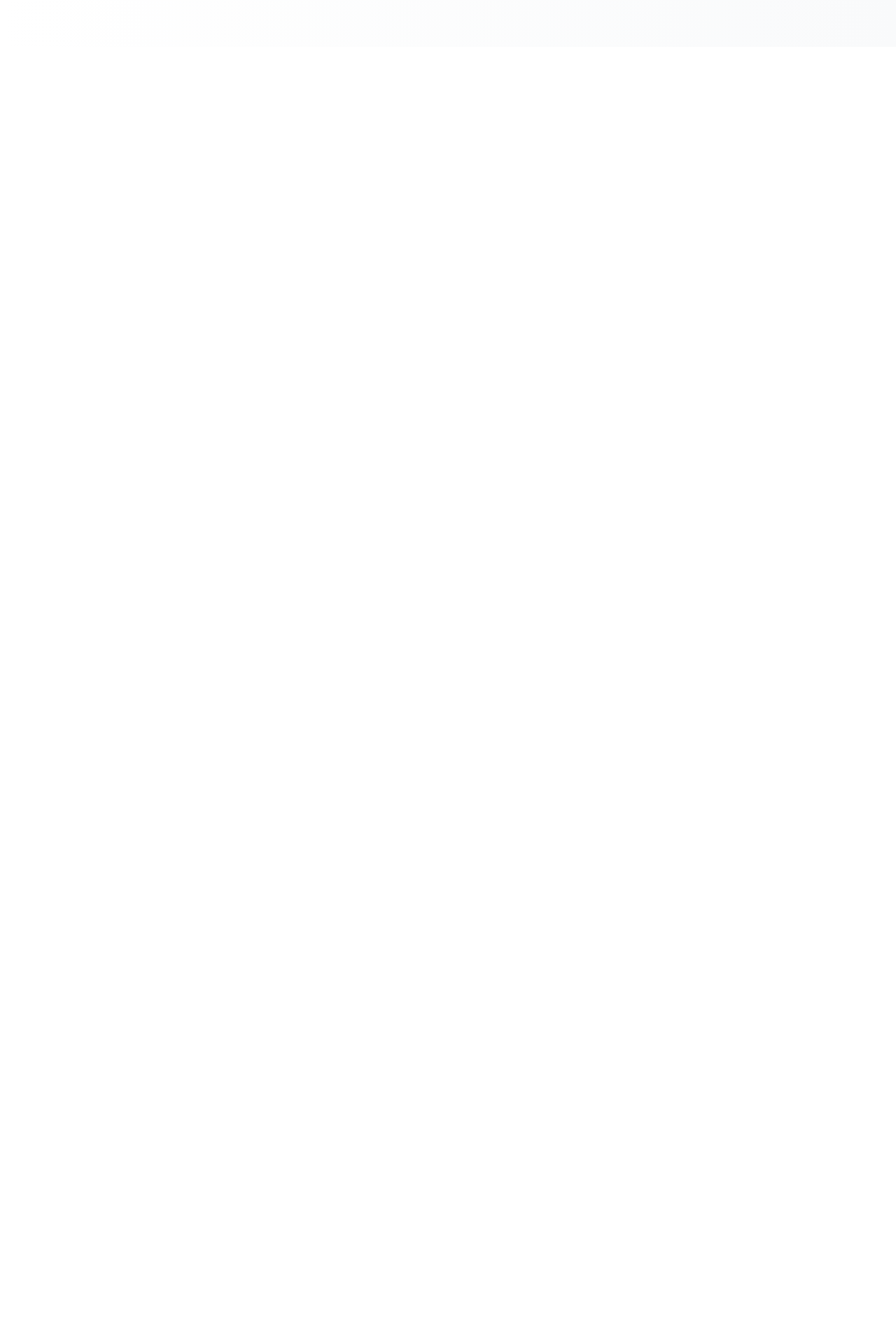
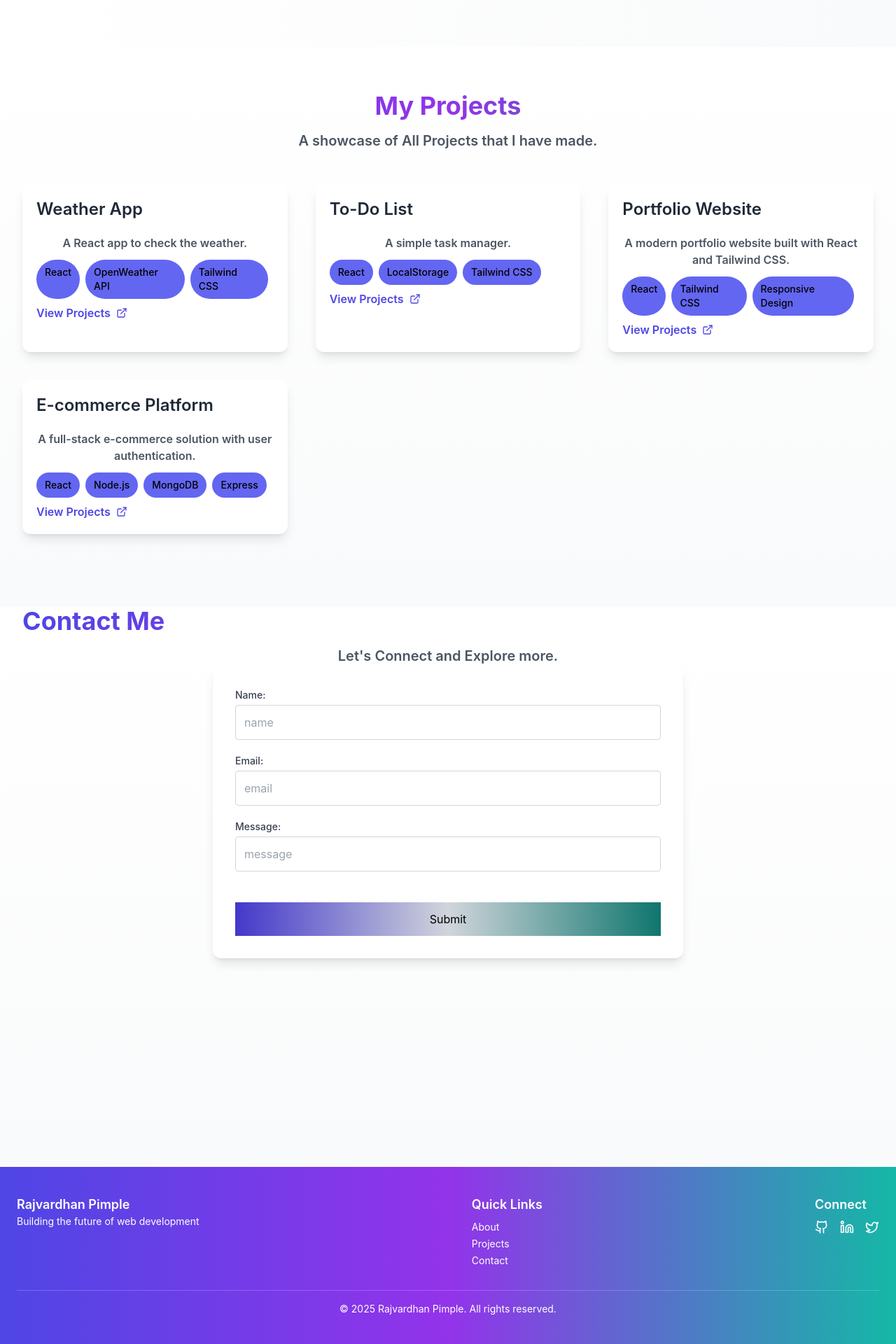
Before and after one commit to RAPGOD0303/Portfolio-App, a React (Create React App) app: page / in a window 1280 px wide. Shown: the part 2769-4689 px from the top of the page at 70% size. Before the commit the page ends 2836 px from the top, so only its background shows below. Built offline with nearby package versions, Linux system fonts and the light colour scheme.

Commit message:
Portfolio-App Day4

```diff
--- a/src/App.js
+++ b/src/App.js
@@ -3,12 +3,18 @@ import './App.css';
 import Navbar from './components/Navbar.jsx';
 import About from './components/About';
 import Skill from './components/Skill.jsx';
+import Footer from './components/Footer.jsx';
+import Project from './components/Project.jsx';
+import Contact from './components/Contact.jsx';
 function App() {
   return (
     <>
     <Navbar/>
     <About/>
     <Skill/>
+    <Project/>
+    <Contact/>
+    <Footer/>
     </>
   );
 }
--- /dev/null
+++ b/src/components/Contact.jsx
@@ -0,0 +1,55 @@
+import { useState } from "react";
+
+
+export default function Contact() {
+    const [form, setForm] = useState
+    ({
+        name:"",
+        email:"",
+        description:"",
+    });
+    const handleChange= (e)=>{
+        const {name,value} = e.target;
+        setForm((prev)=>({
+            ...prev,
+            [name]:value,
+        }));
+    }
+
+    const handleSubmit = (e)=>{
+        e.preventDefault();
+        const mailtoLink = `mailto:your-email@example.com?subject=Portfolio Contact: ${form.name}&body=Name: ${form.name}%0D%0AEmail: ${form.email}%0D%0A%0D%0AMessage:%0D%0A${form.message}`
+        window.location.href=mailtoLink;
+        setForm({name: " ", email: " ", message: " "});
+    }
+  return (
+    <>
+     <div id="Contact" className='min-h-screen w-full bg-gradient-to-b from-white to-gray-50'>
+        <div className="max-w-7xl mx-auto px-4 sm:px-6 lg:px-8">
+            <h2 className="text-4xl font-bold bg-gradient-to-r from-indigo-600 via-purple-600 to-teal-600 bg-clip-text text-transparent">Contact Me</h2>
+            <p className="mt-4 text-xl text-center text-gray-600 font-semibold">Let's Connect and Explore more.</p>
+        </div>
+
+        {/* contact form */}
+
+        <div className="max-w-2xl mx-auto bg-white p-8 rounded-xl shadow-lg">
+            <form onSubmit={handleSubmit} className="space-y-6">
+                <div className="">
+                    <label className="block text-sm font-medium text-gray-700" htmlFor="name">Name:</label>
+                    <input type="text" name="name" id="name" placeholder="name" value={form.name} onChange={handleChange} required className="mt-1 block w-full border border-gray-300 rounded p-3 mb-5"/>
+
+                    <label className="block text-sm font-medium text-gray-700" htmlFor="email">Email:</label>
+                    <input type="email" name="email" id="email" placeholder="email" value={form.email} onChange={handleChange} required className="mt-1 block w-full border border-gray-300 rounded p-3 mb-5"/>
+
+                    <label className="block text-sm font-medium text-gray-700" htmlFor="message">Message:</label>
+                    <input type="text" name="message" id="message" placeholder="message" value={form.message} onChange={handleChange} required rows= "4" className="mt-1 block w-full border border-gray-300 rounded p-3 mb-5"/>
+                </div>
+
+                    <button type="submit" className="w-full px-6 py-3 bg-gradient-to-r from-indigo-700 via-gray-300 to-teal-700">Submit</button>
+
+            </form>
+        </div>
+    </div>
+    </>
+  );
+}
--- /dev/null
+++ b/src/components/Footer.jsx
@@ -0,0 +1,48 @@
+import { Github, Linkedin, Twitter } from 'lucide-react';
+
+// Footer.jsx
+export default function Footer() {
+  return (
+    <footer className="bg-gradient-to-r from-indigo-600 via-purple-600 to-teal-500 text-white py-10 px-6">
+      <div className="max-w-7xl mx-auto flex flex-col md:flex-row md:justify-between text-center md:text-left space-y-8 md:space-y-0">
+
+        {/* Left Section */}
+        <div>
+          <h2 className="text-lg font-semibold">Rajvardhan Pimple</h2>
+          <p className="text-sm">Building the future of web development</p>
+        </div>
+
+        {/* Center Section */}
+        <div>
+          <h2 className="text-lg font-semibold mb-2">Quick Links</h2>
+          <ul className="space-y-1 text-sm">
+            <li><a href="#about" className="hover:underline">About</a></li>
+            <li><a href="#projects" className="hover:underline">Projects</a></li>
+            <li><a href="#contact" className="hover:underline">Contact</a></li>
+          </ul>
+        </div>
+
+        {/* Right Section */}
+        <div>
+  <h2 className="text-lg font-semibold mb-2">Connect</h2>
+  <div className="flex justify-center md:justify-start space-x-4 text-xl">
+    <a href="#" aria-label="GitHub" className="hover:text-gray-300">
+      <Github className="w-5 h-5" />
+    </a>
+    <a href="#" aria-label="LinkedIn" className="hover:text-gray-300">
+      <Linkedin className="w-5 h-5" />
+    </a>
+    <a href="#" aria-label="Twitter" className="hover:text-gray-300">
+      <Twitter className="w-5 h-5" />
+    </a>
+  </div>
+</div>
+      </div>
+
+      {/* Bottom Copyright */}
+      <div className="text-sm text-center mt-8 border-t border-white/20 pt-4">
+        © 2025 Rajvardhan Pimple. All rights reserved.
+      </div>
+    </footer>
+  );
+}
--- a/src/components/Navbar.jsx
+++ b/src/components/Navbar.jsx
@@ -22,7 +22,7 @@ export default function Navbar() {
                             </li>
 
                              <li>
-                                <a className="text-white hover:text-teal-200 px-3 py-2 rounded-md text-sm font-medium" href="">Skills</a>
+                                <a className="text-white hover:text-teal-200 px-3 py-2 rounded-md text-sm font-medium" href="#skills">Skills</a>
                             </li>
 
                              <li>
@@ -30,11 +30,11 @@ export default function Navbar() {
                             </li>
 
                              <li>
-                                <a className="text-white hover:text-teal-200 px-3 py-2 rounded-md text-sm font-medium" href="">Projects</a>
+                                <a className="text-white hover:text-teal-200 px-3 py-2 rounded-md text-sm font-medium" href="#projects">Projects</a>
                             </li>
 
                              <li>
-                                <a className="text-white hover:text-teal-200 px-3 py-2 rounded-md text-sm font-medium" href="">Contacts</a>
+                                <a className="text-white hover:text-teal-200 px-3 py-2 rounded-md text-sm font-medium" href="#Contact">Contacts</a>
                             </li>
                         </ul>
                     </div>
--- /dev/null
+++ b/src/components/Project.jsx
@@ -0,0 +1,66 @@
+import { ExternalLink} from "lucide-react";
+
+export default function Project() {
+    const projects = [
+    {
+        id: 1,
+      title: "Weather App",
+      description: "A React app to check the weather.",
+      link: "https://example.com",
+      technologies: ["React", "OpenWeather API", "Tailwind CSS"],
+    },
+    {
+      id: 2,
+      title: "To-Do List",
+      description: "A simple task manager.",
+      link: "https://example.com",
+      technologies: ["React", "LocalStorage", "Tailwind CSS"],
+    },
+    {
+      id: 3,
+      title: "Portfolio Website",
+      description:
+        "A modern portfolio website built with React and Tailwind CSS.",
+      link: "https://example.com",
+      technologies: ["React", "Tailwind CSS", "Responsive Design"],
+    },
+    {
+      id: 4,
+      title: "E-commerce Platform",
+      description: "A full-stack e-commerce solution with user authentication.",
+      link: "https://example.com",
+      technologies: ["React", "Node.js", "MongoDB", "Express"],
+    },
+  ];
+  return (
+    <>
+     <div id="projects" className="min-h-screen w-full bg-gradient-to-b from-white to-gray-50 py-16">
+        <div className="max-w-7xl mx-auto px-4 md:px-6 lg:px-8">
+            <div className="text-center mb-12">
+                <h2 className="text-4xl font-bold bg-gradient-to-r from-indigo-600 via-purple-600 to-teal-600 bg-clip-text text-transparent">My Projects</h2>
+                <p className="mt-4 text-xl text-center text-gray-600 font-semibold">A showcase of All Projects that I have made.</p>
+            </div>
+            <div className="grid grid-cols-1 md:grid-cols-2 lg:grid-cols-3 gap-10">
+                {projects.map((project,index)=>(
+                    <div key={project.id} className="bg-white rounded-xl shadow-lg hover:shadow-xl hover:border-indigo-500 transition-all duration-200 p-5">
+                      <h2 className="text-2xl font-semibold text-gray-800 mb-5">{project.title}</h2>
+                      <p className=" text-center text-gray-600 font-semibold">{project.description}</p>
+                      <div className="flex flex-wrapgap-4 mb-2">
+                        {project.technologies.map((tech,index)=>(
+                            <div key={index} className="px-3 py-2 bg-indigo-500 rounded-full text-sm font-medium mt-3 mr-2">
+                                {tech}
+                            </div>
+                        ))}
+                        </div>
+                        <a href={project.link} target="_blank" className="inline-flex items-center text-indigo-600 hover:indigo-800 font-semibold transition-all duration-200">
+                            View Projects
+                            <ExternalLink className="w-4 h-4 ml-2"/>
+                            </a>
+                    </div>
+                ))}
+            </div>
+        </div>
+    </div>
+    </>
+  );
+}
--- a/src/components/Skill.jsx
+++ b/src/components/Skill.jsx
@@ -29,7 +29,7 @@ export default function Skill() {
      }
   return (
     <>
-      <div className="min-h-screen w-full bg-gradient-to-r from-white to-gray-50">
+      <div id="skills" className="min-h-screen w-full bg-gradient-to-r from-white to-gray-50">
         <div className="max-w-7xl mx-auto px-4 sm:px-6 lg:px-8">
             <div className="text-center mb-12">
                 <h2 className="text-4xl font-bold bg-gradient-to-r from-indigo-700 via-purple-500 to-teal-600 bg-clip-text text-transparent">My Skills</h2>
```
